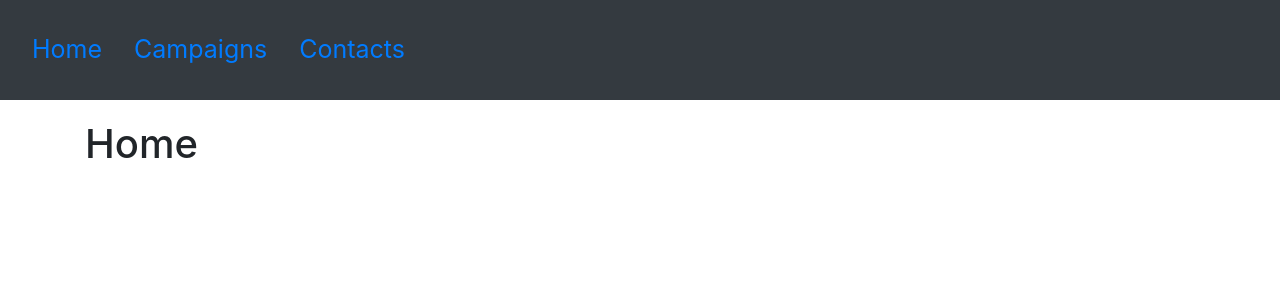
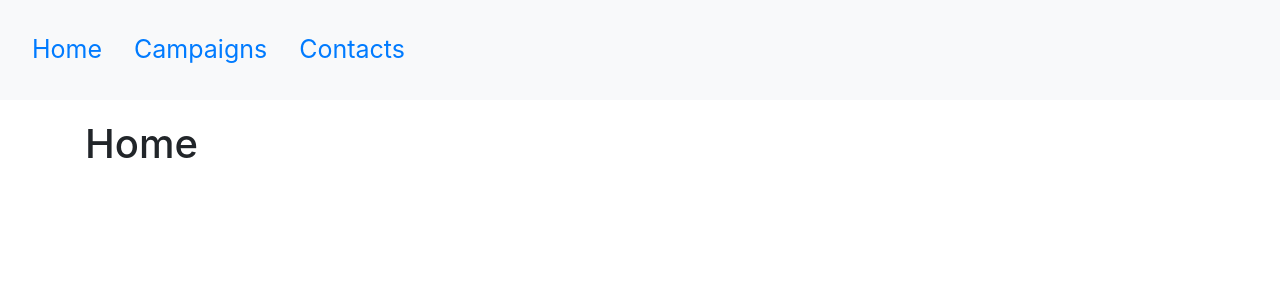
Before and after one commit to junko911/mailzilla, a React (Create React App) app in the folder client/: page / in a window 1280 px wide. Shown: the top 300 px of the page. Built offline with nearby package versions, Linux system fonts and the light colour scheme; no server answers.

Commit message:
Change redirect from edit page

```diff
--- a/client/src/Campaign/CreateForm.js
+++ b/client/src/Campaign/CreateForm.js
@@ -57,7 +57,7 @@ class CreateForm extends React.Component {
         <h1>Create New Campaign</h1>
         <Form onSubmit={this.submitHandler}>
           <FormGroup>
-            <Label for="name">Name</Label>
+            <Label for="name">Campaign name</Label>
             <Input type="text" name="name" id="name" value={this.state.name} onChange={this.changeHandler} />
           </FormGroup>
           <FormGroup>
--- a/client/src/Campaign/EditForm.js
+++ b/client/src/Campaign/EditForm.js
@@ -59,7 +59,7 @@ class EditForm extends React.Component {
               </FormGroup>
             </Col>
             <Col xs="3">
-              <Button color="primary" className="redirect-btn" >Preview</Button>
+              <Button color="primary" className="redirect-btn" >Save</Button>
             </Col>
           </Row>
         </Form>
--- a/client/src/Nav/Navbar.js
+++ b/client/src/Nav/Navbar.js
@@ -10,8 +10,8 @@ const NavBar = () => {
   return (
     <div className="nav-bar">
       <Navbar
-        color="dark"
-        light
+        color="light"
+        dark
         expand="md"
         style={{ height: "100px" }}
       >
--- a/client/src/redux/actions.js
+++ b/client/src/redux/actions.js
@@ -56,7 +56,7 @@ export const updateCampaign = (id, content) => {
     return fetch(`http://localhost:3000/api/v1/campaigns/${id}`, options)
       .then(res => res.json())
       .then(data => {
-        dispatch({ type: "redirect", payload: `/campaigns/${data.id}/preview` });
+        dispatch({ type: "redirect", payload: `/campaigns/${data.id}` });
       })
   }
 }
```
